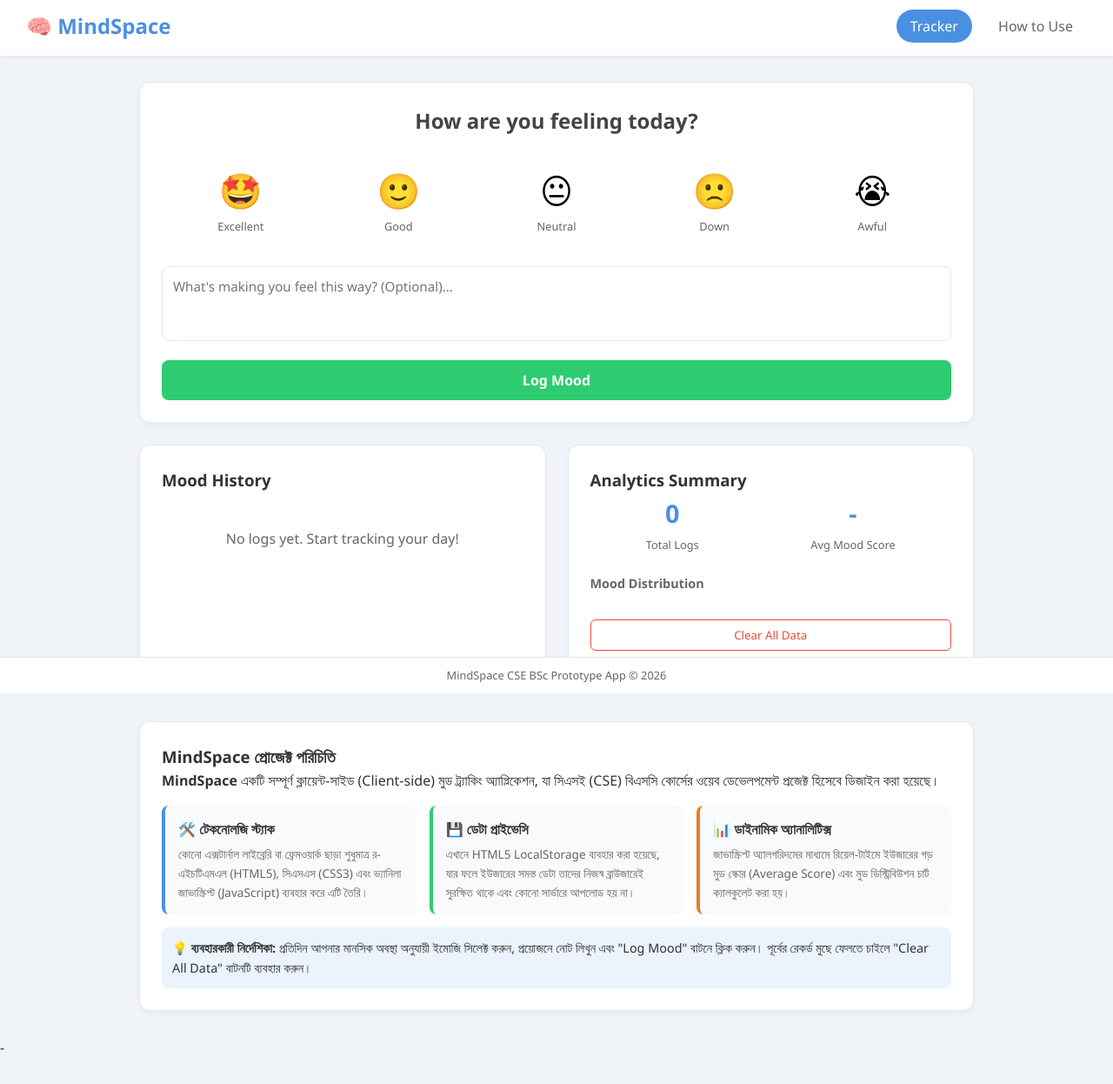
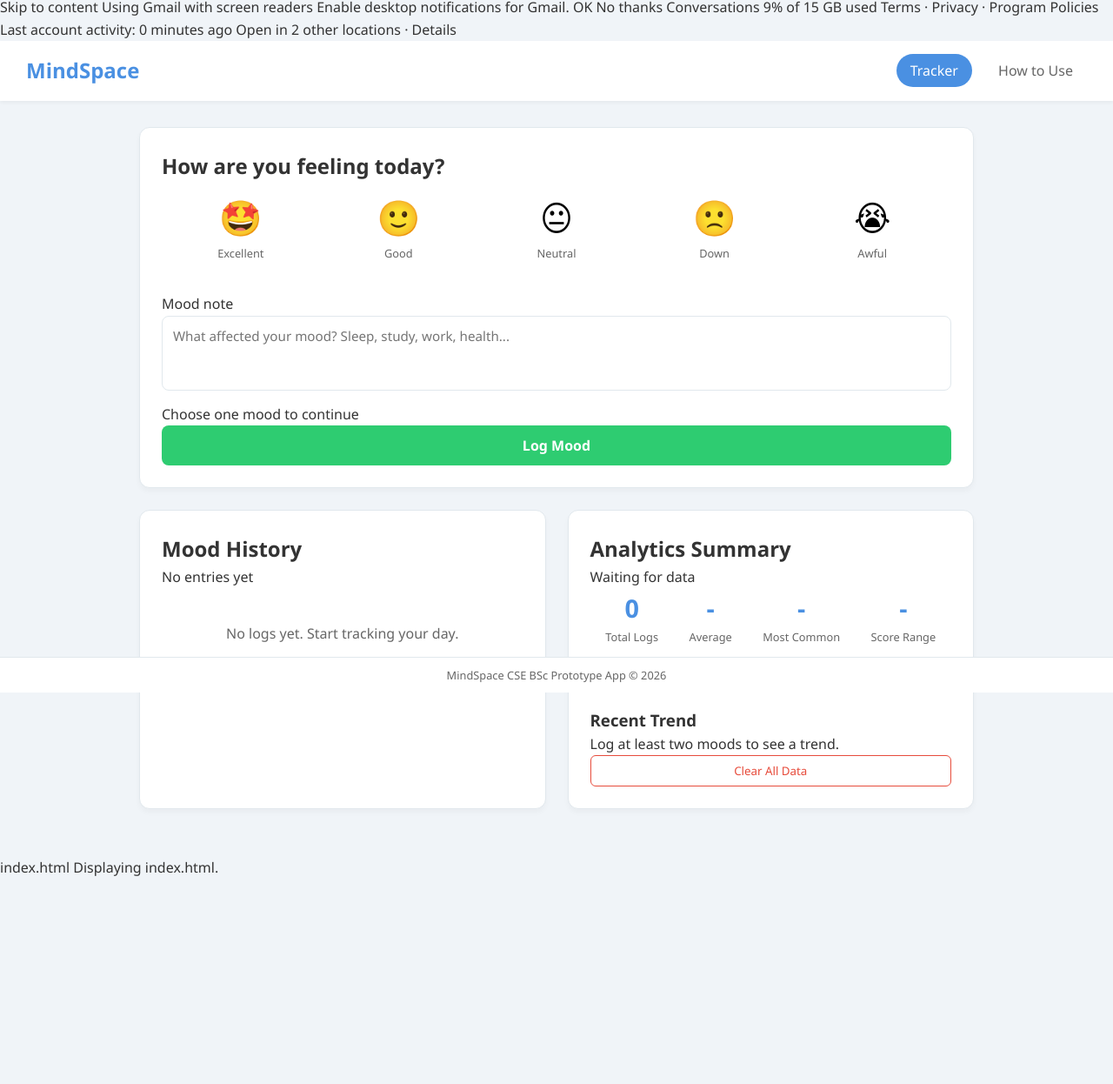
Before and after one commit to Esmitaesha/mood-tracker, a plain HTML site: page index.html in a window 1280 px wide. Shown: the part 4-1250 px from the top of the page at 87% size. After the commit the page ends 1075 px from the top, so only its background shows below. Drawn offline with Linux system fonts and the light colour scheme.

Commit message:
Refactor index.html for better structure and clarity
Updated HTML structure and improved accessibility features.

```diff
--- a/index.html
+++ b/index.html
@@ -1,3 +1,14 @@
+
+
+Skip to content
+Using Gmail with screen readers
+Enable desktop notifications for Gmail.
+   OK  No thanks
+Conversations
+9% of 15 GB used
+Terms · Privacy · Program Policies
+Last account activity: 0 minutes ago
+Open in 2 other locations · Details
 <!DOCTYPE html>
 <html lang="en">
 <head>
@@ -7,43 +18,68 @@
     <link rel="stylesheet" href="style.css">
 </head>
 <body>
-
     <nav class="navbar">
-        <div class="nav-logo">🧠 MindSpace</div>
+        <div class="nav-logo">MindSpace</div>
         <div class="nav-links">
-            <button class="nav-btn active" id="btn-tracker">Tracker</button>
-            <button class="nav-btn" id="btn-info">How to Use</button>
+            <button class="nav-btn active" id="btn-tracker" type="button">Tracker</button>
+            <button class="nav-btn" id="btn-info" type="button">How to Use</button>
         </div>
     </nav>
 
     <main class="container">
         <section id="tracker-section" class="app-section">
             <div class="card logging-card">
-                <h2>How are you feeling today?</h2>
-                <div class="emoji-container">
-                    <button class="emoji-btn" data-mood="Excellent" data-score="5">🤩<span class="emoji-label">Excellent</span></button>
-                    <button class="emoji-btn" data-mood="Good" data-score="4">🙂<span class="emoji-label">Good</span></button>
-                    <button class="emoji-btn" data-mood="Neutral" data-score="3">😐<span class="emoji-label">Neutral</span></button>
-                    <button class="emoji-btn" data-mood="Down" data-score="2">🙁<span class="emoji-label">Down</span></button>
-                    <button class="emoji-btn" data-mood="Awful" data-score="1">😭<span class="emoji-label">Awful</span></button>
+                <h1>How are you feeling today?</h1>
+                <div class="emoji-container" aria-label="Select a mood">
+                    <button class="emoji-btn" data-mood="Excellent" data-score="5" type="button">
+                        <span class="emoji-icon">🤩</span>
+                        <span class="emoji-label">Excellent</span>
+                    </button>
+                    <button class="emoji-btn" data-mood="Good" data-score="4" type="button">
+                        <span class="emoji-icon">🙂</span>
+                        <span class="emoji-label">Good</span>
+                    </button>
+                    <button class="emoji-btn" data-mood="Neutral" data-score="3" type="button">
+                        <span class="emoji-icon">😐</span>
+                        <span class="emoji-label">Neutral</span>
+                    </button>
+                    <button class="emoji-btn" data-mood="Down" data-score="2" type="button">
+                        <span class="emoji-icon">🙁</span>
+                        <span class="emoji-label">Down</span>
+                    </button>
+                    <button class="emoji-btn" data-mood="Awful" data-score="1" type="button">
+                        <span class="emoji-icon">😭</span>
+                        <span class="emoji-label">Awful</span>
+                    </button>
                 </div>
 
                 <div class="note-container">
-                    <textarea id="mood-note" placeholder="What's making you feel this way? (Optional)..." rows="3"></textarea>
-                    <button id="save-mood-btn">Log Mood</button>
+                    <label class="sr-only" for="mood-note">Mood note</label>
+                    <textarea id="mood-note" maxlength="240" placeholder="What affected your mood? Sleep, study, work, health..." rows="3"></textarea>
+                    <div class="form-row">
+                        <span id="selected-mood-text" class="selected-mood-text">Choose one mood to continue</span>
+                        <button id="save-mood-btn" type="button">Log Mood</button>
+                    </div>
                 </div>
             </div>
 
             <div class="dashboard-grid">
                 <div class="card history-card">
-                    <h3>Mood History</h3>
+                    <div class="card-header">
+                        <h2>Mood History</h2>
+                        <span id="last-entry" class="small-pill">No entries yet</span>
+                    </div>
                     <div id="history-list" class="history-list">
-                        <p class="empty-msg">No logs yet. Start tracking your day!</p>
+                        <p class="empty-msg">No logs yet. Start tracking your day.</p>
                     </div>
                 </div>
 
                 <div class="card analytics-card">
-                    <h3>Analytics Summary</h3>
+                    <div class="card-header">
+                        <h2>Analytics Summary</h2>
+                        <span id="mood-insight" class="small-pill">Waiting for data</span>
+                    </div>
+
                     <div class="stats-container">
                         <div class="stat-box">
                             <span class="stat-num" id="stat-total">0</span>
@@ -51,41 +87,55 @@
                         </div>
                         <div class="stat-box">
                             <span class="stat-num" id="stat-avg">-</span>
-                            <span class="stat-label">Avg Mood Score</span>
+                            <span class="stat-label">Average</span>
+                        </div>
+                        <div class="stat-box">
+                            <span class="stat-num" id="stat-best">-</span>
+                            <span class="stat-label">Most Common</span>
+                        </div>
+                        <div class="stat-box">
+                            <span class="stat-num" id="stat-range">-</span>
+                            <span class="stat-label">Score Range</span>
                         </div>
                     </div>
+
                     <div class="chart-container">
-                        <h4>Mood Distribution</h4>
-                        <div id="custom-chart" class="custom-chart">
-                            </div>
+                        <h3>Mood Distribution</h3>
+                        <div id="custom-chart" class="custom-chart"></div>
                     </div>
-                    <button id="clear-data-btn" class="danger-btn">Clear All Data</button>
+
+                    <div class="trend-panel">
+                        <h3>Recent Trend</h3>
+                        <p id="trend-summary">Log at least two moods to see a trend.</p>
+                    </div>
+
+                    <button id="clear-data-btn" class="danger-btn" type="button">Clear All Data</button>
                 </div>
             </div>
         </section>
 
         <section id="info-section" class="app-section hidden">
             <div class="card info-card">
-                <h2>About MindSpace Mood Tracker</h2>
+                <h1>About MindSpace Mood Tracker</h1>
                 <p class="project-purpose">
-                    <strong>MindSpace</strong> is a client-side utility application designed to help individuals monitor their emotional well-being over time. Tracking mood variations is an evidence-based practice in cognitive behavioral psychology that helps users identify environmental triggers and emotional trends.
+                    <strong>MindSpace</strong> is a client-side mood tracking application that helps users record emotional state, note context, and review patterns over time.
                 </p>
 
                 <hr class="divider">
 
-                <h3>Key Academic & Technical Features</h3>
+                <h2>Core Features</h2>
                 <ul>
-                    <li><strong>Zero Server Footprint:</strong> Utilizes the HTML5 Web Storage API (<code>localStorage</code>) to store data completely locally, ensuring data privacy.</li>
-                    <li><strong>Dynamic DOM Manipulation:</strong> Re-renders tracking data, history states, and analytical breakdown instantly without page reloads.</li>
-                    <li><strong>Custom-Built Micro Data Analytics:</strong> Computes emotional averages and distribution trends programmatically via JavaScript arrays and renders them using purely mathematical flexbox scale mappings.</li>
+                    <li><strong>Private local data:</strong> Logs are saved in browser localStorage and stay on the user device.</li>
+                    <li><strong>Live analytics:</strong> The dashboard calculates total logs, average score, common mood, range, distribution, and recent trend.</li>
+                    <li><strong>Safer rendering:</strong> User notes are rendered as text so typed content does not become page markup.</li>
                 </ul>
 
-                <h3>How to Use the App</h3>
+                <h2>How to Use</h2>
                 <ol>
-                    <li><strong>Select an Emoji:</strong> Click on the emoji matching your current emotional state on the main dashboard.</li>
-                    <li><strong>Add Context:</strong> Type a brief note outlining what factors contributed to your mood (work, sleep, health, etc.).</li>
-                    <li><strong>Log It:</strong> Click "Log Mood". Your log is instantaneously timestamped and safely written to your browser's local sandbox.</li>
-                    <li><strong>Review & Analyze:</strong> Scroll down to view past history logs and study the distribution bar graph to observe your overall mental wellness baseline.</li>
+                    <li>Select the mood that best matches your current state.</li>
+                    <li>Add a short note about what influenced that feeling.</li>
+                    <li>Click "Log Mood" to save the entry locally.</li>
+                    <li>Review the history and analytics to understand your emotional pattern.</li>
                 </ol>
             </div>
         </section>
@@ -94,41 +144,9 @@
     <footer>
         <p>MindSpace CSE BSc Prototype App © 2026</p>
     </footer>
-    <section class="container">
-        <div class="card footer-info-card">
-            <h3>MindSpace প্রোজেক্ট পরিচিতি</h3>
-            <p><strong>MindSpace</strong> একটি সম্পূর্ণ ক্লায়েন্ট-সাইড (Client-side) মুড ট্র্যাকিং অ্যাপ্লিকেশন, যা সিএসই (CSE) বিএসসি কোর্সের ওয়েব ডেভেলপমেন্ট প্রজেক্ট হিসেবে ডিজাইন করা হয়েছে।</p>
 
-            <div class="info-features-grid" style="display: grid; grid-template-columns: repeat(auto-fit, minmax(250px, 1fr)); gap: 15px; margin-top: 15px;">
-                <div style="background: #f8fafc; padding: 15px; border-radius: 8px; border-left: 4px solid var(--primary-color);">
-                    <strong>🛠️ টেকনোলজি স্ট্যাক</strong>
-                    <p style="font-size: 0.85rem; color: var(--text-muted); margin-top: 5px;">কোনো এক্সটার্নাল লাইব্রেরি বা ফ্রেমওয়ার্ক ছাড়া শুধুমাত্র র-এইচটিএমএল (HTML5), সিএসএস (CSS3) এবং ভ্যানিলা জাভাস্ক্রিপ্ট (JavaScript) ব্যবহার করে এটি তৈরি।</p>
-                </div>
-
-                <div style="background: #f8fafc; padding: 15px; border-radius: 8px; border-left: 4px solid var(--success-color);">
-                    <strong>💾 ডেটা প্রাইভেসি</strong>
-                    <p style="font-size: 0.85rem; color: var(--text-muted); margin-top: 5px;">এখানে HTML5 LocalStorage ব্যবহার করা হয়েছে, যার ফলে ইউজারের সমস্ত ডেটা তাদের নিজস্ব ব্রাউজারেই সুরক্ষিত থাকে এবং কোনো সার্ভারে আপলোড হয় না।</p>
-                </div>
-
-                <div style="background: #f8fafc; padding: 15px; border-radius: 8px; border-left: 4px solid #e67e22;">
-                    <strong>📊 ডাইনামিক অ্যানালিটিক্স</strong>
-                    <p style="font-size: 0.85rem; color: var(--text-muted); margin-top: 5px;">জাভাস্ক্রিপ্ট অ্যালগরিদমের মাধ্যমে রিয়েল-টাইমে ইউজারের গড় মুড স্কোর (Average Score) এবং মুড ডিস্ট্রিবিউশন চার্ট ক্যালকুলেট করা হয়।</p>
-                </div>
-            </div>
-
-            <div style="margin-top: 15px; background: #ebf3fc; padding: 12px; border-radius: 8px; font-size: 0.9rem;">
-                <strong>💡 ব্যবহারকারী নির্দেশিকা:</strong> প্রতিদিন আপনার মানসিক অবস্থা অনুযায়ী ইমোজি সিলেক্ট করুন, প্রয়োজনে নোট লিখুন এবং "Log Mood" বাটনে ক্লিক করুন। পূর্বের রেকর্ড মুছে ফেলতে চাইলে "Clear All Data" বাটনটি ব্যবহার করুন।
-            </div>
-        </div>
-    </section>
-
-    <footer>
-        <p>MindSpace CSE BSc Prototype App © 2026</p>
-    </footer>
-
-</body>
-
-
--    <script src="script.js"></script>
+    <script src="script.js"></script>
 </body>
 </html>
+index.html
+Displaying index.html.
```
